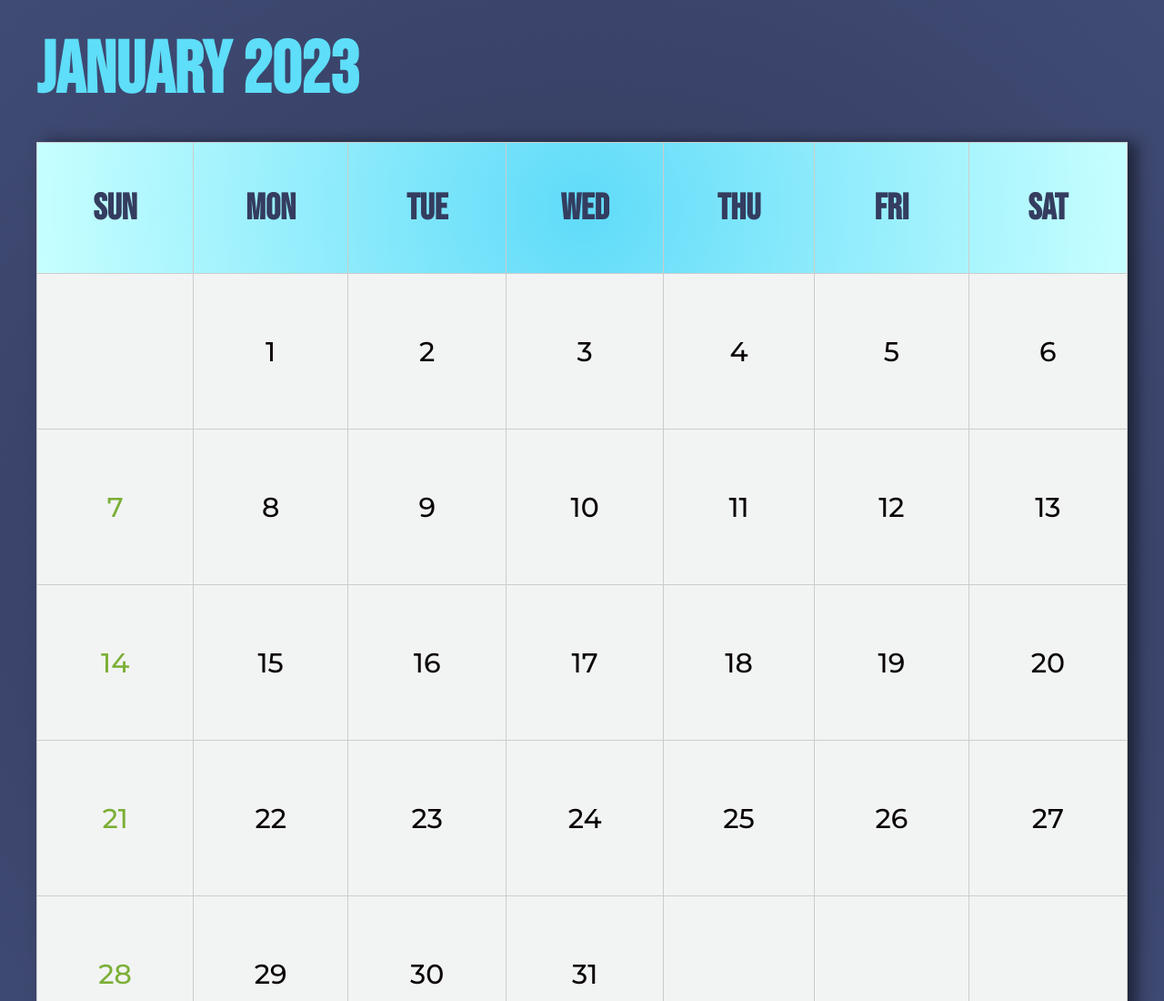
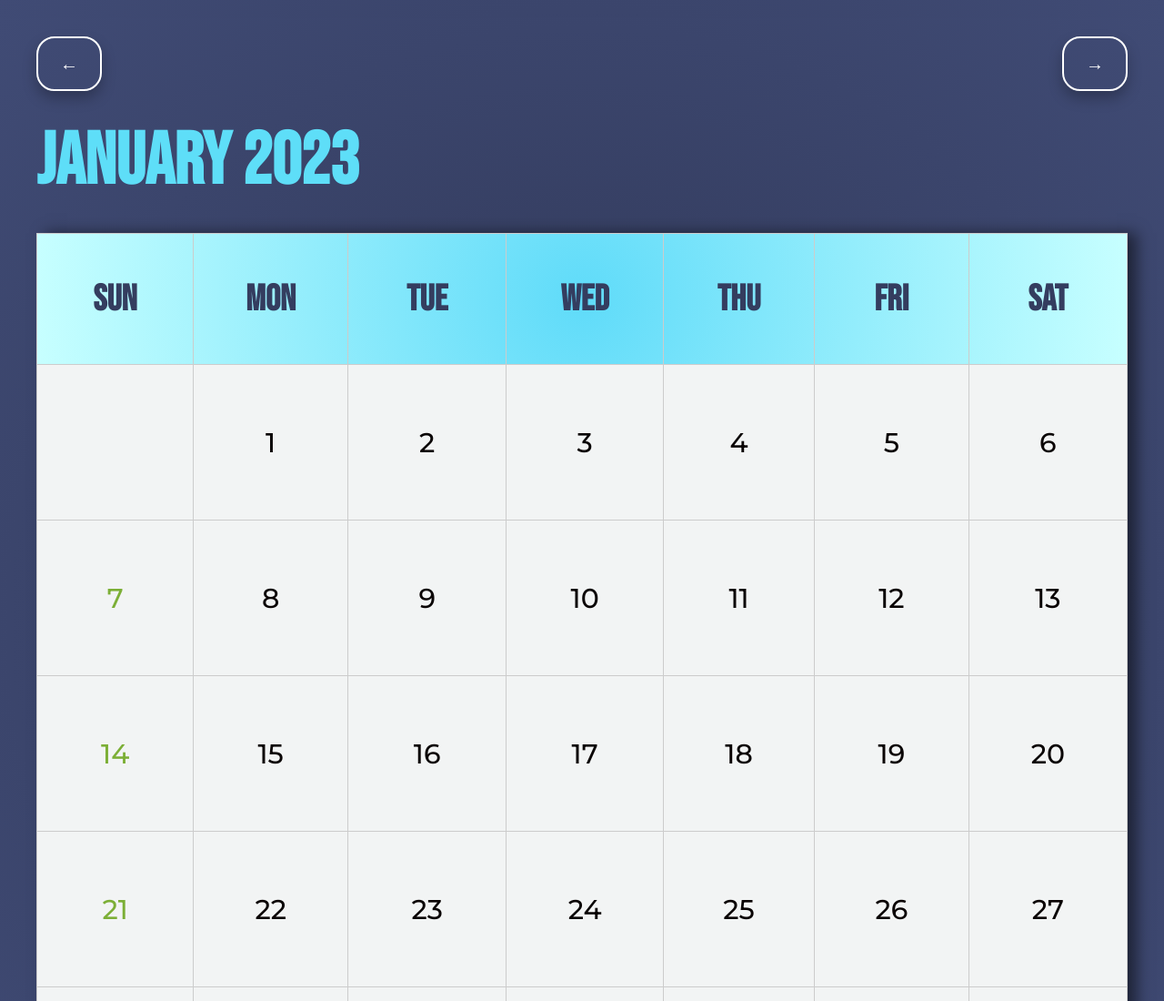
Before and after one commit to frostishyper/Calendar, a plain HTML site: page Calendar/Months/january.html in a window 1280 px wide. Shown: the top 1100 px of the page at 91% size. Drawn offline with Linux system fonts and the light colour scheme.

Commit message:
Add files via upload
Added Nav Buttons

```diff
--- a/Calendar/Months/january.html
+++ b/Calendar/Months/january.html
@@ -7,6 +7,10 @@
         <title>Calendar</title>
     </head>
     <body>
+        <div class="NavBtns">
+            <a href="/Calendar/index.html"><button class="BackBtn left" role="button">←</button></a>
+            <a href="/Calendar/Months/february.html"><button class="BackBtn right" role="button">→</button></a>
+        </div>
         <div class="Calendar-Container">
             <div class="Calendar-Cotent">
             <h1 class="Month-Name">January 2023</h1>
--- a/Calendar/Styles/februarystyle.css
+++ b/Calendar/Styles/februarystyle.css
@@ -12,6 +12,46 @@
         max-width: none;
     }
 }
+
+.NavBtns {
+    display: flex;
+    justify-content: space-between;
+    margin: 20px 40px 0 0;
+}
+
+.BackBtn {
+    background-color: transparent;
+    border: 2px solid white;
+    border-radius: 20px;
+    color: white;
+    cursor: pointer;
+    display: inline-block;
+    font-family: 'Montserrat', sans-serif;
+    font-size: 20px;
+    font-weight: 600;
+    min-height: 60px;
+    padding: 16px 24px;
+    text-align: center;
+    text-decoration: none;
+    transition: all 300ms cubic-bezier(.23, 1, 0.32, 1);
+    touch-action: manipulation;
+    will-change: transform;
+    margin-top: 20px;
+    margin-left: 40px;
+    box-shadow: rgba(0, 0, 0, 0.25) 0 8px 15px;
+  }
+
+  .BackBtn:hover {
+    color: #fff;
+    background-color: #403b6e;
+    box-shadow: rgba(0, 0, 0, 0.25) 0 8px 15px;
+    transform: translateY(-2px);
+  }
+
+  .BackBtn:active {
+    box-shadow: none;
+    transform: translateY(0);
+  }
 
 html, body, div, h1, table, tr, th, td {
     margin: 0;
--- a/Calendar/Styles/januarystyle.css
+++ b/Calendar/Styles/januarystyle.css
@@ -12,6 +12,46 @@
         max-width: none;
     }
 }
+
+.NavBtns {
+    display: flex;
+    justify-content: space-between;
+    margin: 20px 40px 0 0;
+}
+
+.BackBtn {
+    background-color: transparent;
+    border: 2px solid white;
+    border-radius: 20px;
+    color: white;
+    cursor: pointer;
+    display: inline-block;
+    font-family: 'Montserrat', sans-serif;
+    font-size: 20px;
+    font-weight: 600;
+    min-height: 60px;
+    padding: 16px 24px;
+    text-align: center;
+    text-decoration: none;
+    transition: all 300ms cubic-bezier(.23, 1, 0.32, 1);
+    touch-action: manipulation;
+    will-change: transform;
+    margin-top: 20px;
+    margin-left: 40px;
+    box-shadow: rgba(0, 0, 0, 0.25) 0 8px 15px;
+  }
+
+  .BackBtn:hover {
+    color: #fff;
+    background-color: #5fdbf9;
+    box-shadow: rgba(0, 0, 0, 0.25) 0 8px 15px;
+    transform: translateY(-2px);
+  }
+
+  .BackBtn:active {
+    box-shadow: none;
+    transform: translateY(0);
+  }
 
 html, body, div, h1, table, tr, th, td {
     margin: 0;
```
Also changed, not shown: Calendar/Months/february.html (+4 -0 lines).
